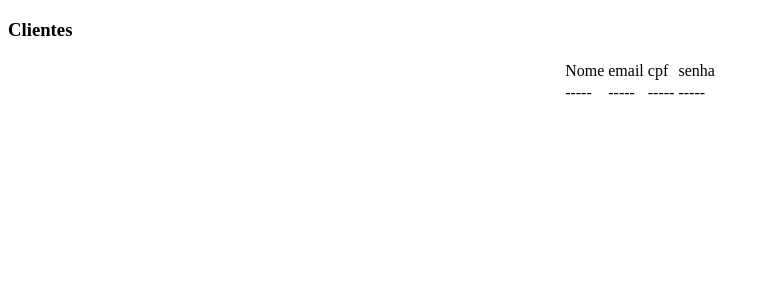
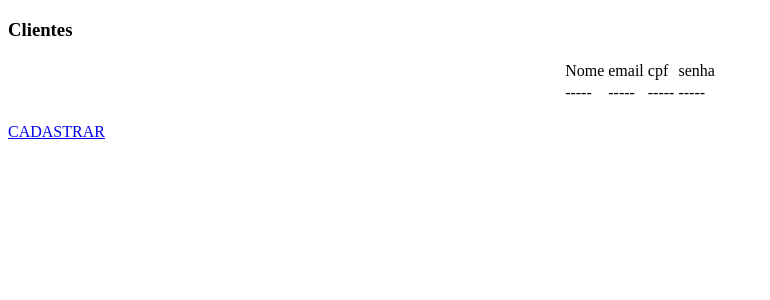
Before and after one commit to JulioFonseca/aprendiz-opovo-backend, a PHP site: page / in a window 1280 px wide. Shown: the top 300 px of the page, without its empty margins (0-770 px from the left). Run offline with PHP 8.4, Linux system fonts and the light colour scheme.

Commit message:
modifiquei o index.php

```diff
--- a/index.php
+++ b/index.php
@@ -4,9 +4,11 @@
 	<title>homer</title>
 	<meta charset="utf-8">
 	<meta name="viewport" content="width=device-width, initial-scale=1.0">
+	<?php require_once 'conexao.php'; ?>
 </head>
 <body>
 	<h3>Clientes</h3>
+	<!--Tabela para READ Clientes-->
 	<table align="center">
 		<thead>
 			<tr>
@@ -24,8 +26,9 @@
 				<td>-----</td>
 			</tr>
 		</tbody>
-
 	</table>
+	<br>
+	<a href="cadastro.php" class="btn">CADASTRAR</a>
 
 </body>
 </html>
```
